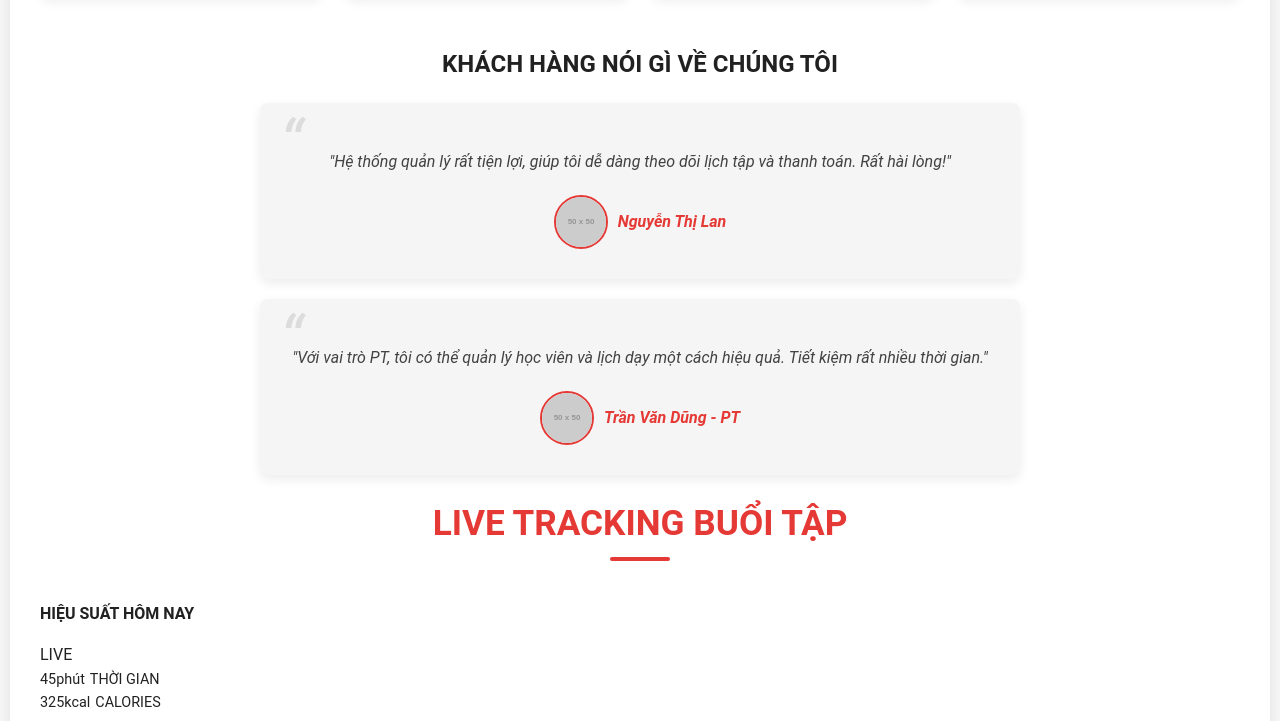
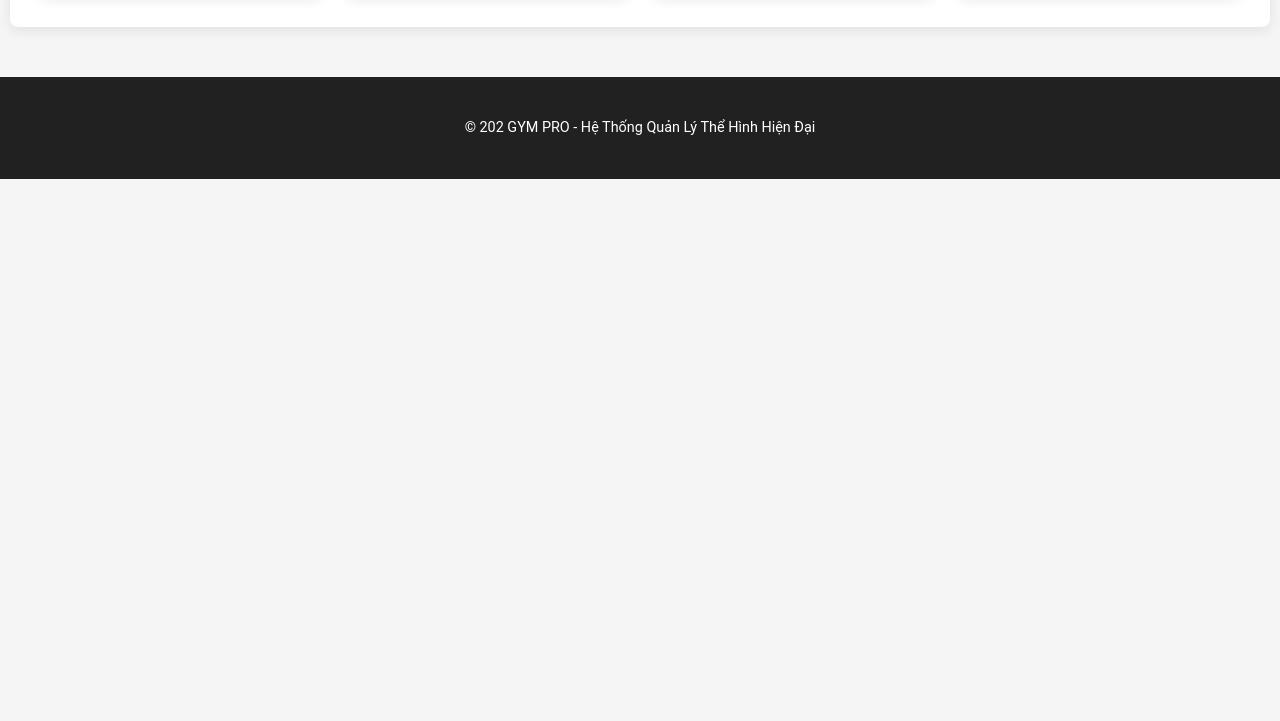
Before and after one commit to quyen16102004/gym-management2, a plain HTML site: page index.html in a window 1280 px wide. Shown: the part 939-1660 px from the top of the page. After the commit the page ends 1118 px from the top, so only its background shows below. Drawn offline with nearby package versions, Linux system fonts and the light colour scheme; placeholder pictures from the web are drawn by us.

Commit message:
index.html

```diff
--- a/index.html
+++ b/index.html
@@ -88,49 +88,6 @@
                     <i class="fas fa-dollar-sign"></i>
                     <h3>THANH TOÁN MINH BẠCH</h3>
                     <p>Theo dõi lịch sử thanh toán và quản lý gói tập.</p>
-                </div>
-            </div>
-
-            <div class="testimonials mt-5">
-                <h2>KHÁCH HÀNG NÓI GÌ VỀ CHÚNG TÔI</h2>
-                <div class="testimonial-card">
-                    <p>"Hệ thống quản lý rất tiện lợi, giúp tôi dễ dàng theo dõi lịch tập và thanh toán. Rất hài lòng!"
-                    </p>
-                    <div class="testimonial-author">
-                        <img src="https://via.placeholder.com/50" alt="Avatar" class="author-avatar">
-                        <span>Nguyễn Thị Lan</span>
-                    </div>
-                </div>
-                <div class="testimonial-card">
-                    <p>"Với vai trò PT, tôi có thể quản lý học viên và lịch dạy một cách hiệu quả. Tiết kiệm rất nhiều
-                        thời gian."</p>
-                    <div class="testimonial-author">
-                        <img src="https://via.placeholder.com/50" alt="Avatar" class="author-avatar">
-                        <span>Trần Văn Dũng - PT</span>
-                    </div>
-                </div>
-            </div>
-
-            <div class="live-tracker">
-                <h3 class="section-title">LIVE TRACKING BUỔI TẬP</h3>
-                <div class="tracker-card">
-                    <div class="tracker-header">
-                        <h4>HIỆU SUẤT HÔM NAY</h4>
-                        <div class="active-indicator">
-                            <span class="pulse"></span>
-                            LIVE
-                        </div>
-                    </div>
-                    <div class="tracker-stats">
-                        <div class="stat-item">
-                            <span class="value">45<span class="unit">phút</span></span>
-                            <span class="label">THỜI GIAN</span>
-                        </div>
-                        <div class="stat-item">
-                            <span class="value">325<span class="unit">kcal</span></span>
-                            <span class="label">CALORIES</span>
-                        </div>
-                    </div>
                 </div>
             </div>
         </section>
```
